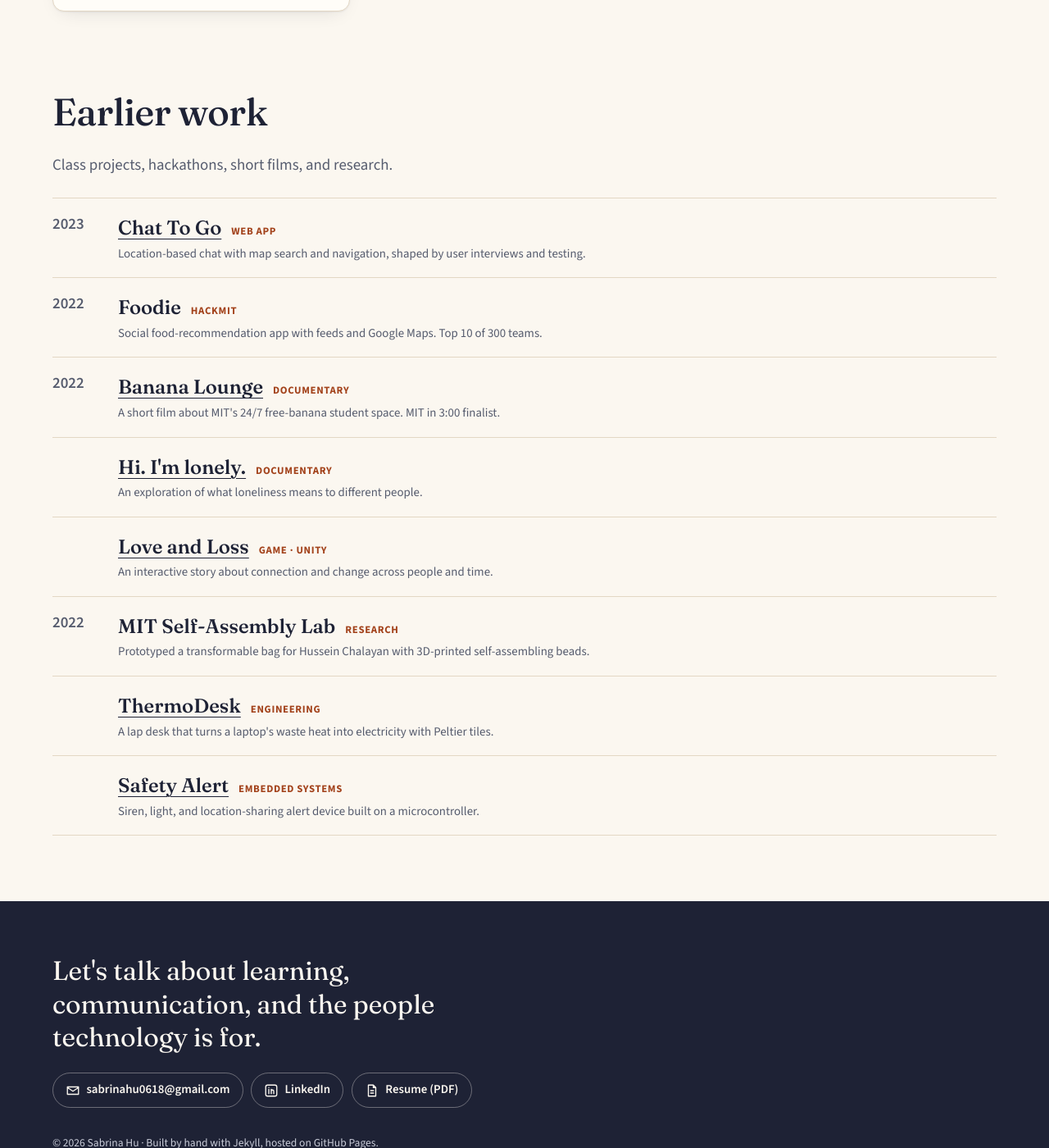
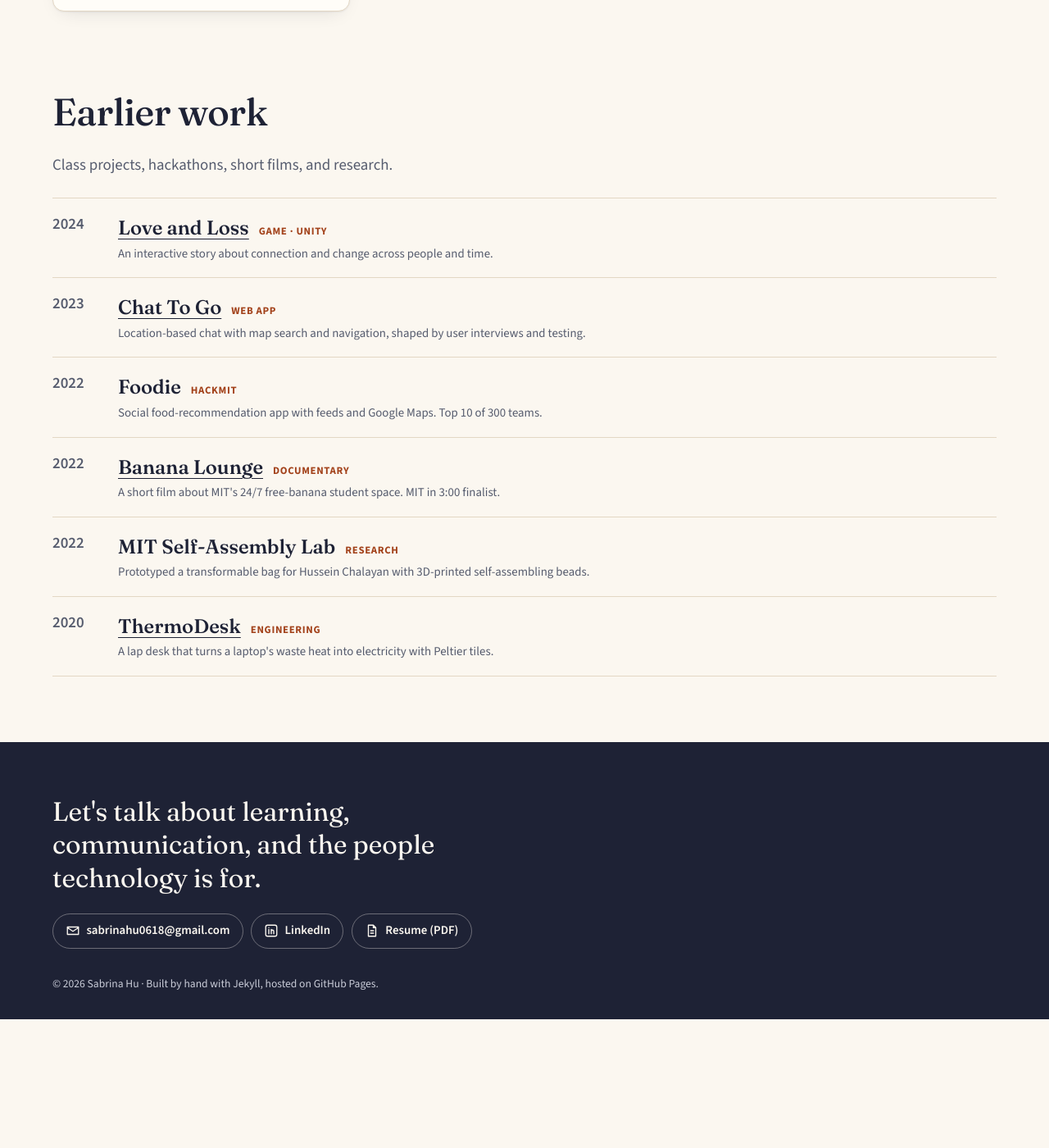
Before and after one commit to sabrinahu618/portfolio, a Jekyll site: the page built from work.html, in a window 1280 px wide and 1400 px high, scrolled down 2400 px. Shown: the whole window at 82% size. Built offline with Jekyll 4.4.1, drawn with Linux system fonts in a browser that asks for light colours; after the commit the page ends 3643 px from its top, so only the background shows below that.

Commit message:
Earlier work: remove two entries, add years, sort newest first
Co-Authored-By: Claude Opus 5.5 <noreply@anthropic.com>
Claude-Session: https://claude.ai/code/session_01HybnYJGYPLDq5hkAYptQSd

```diff
--- a/_data/archive.yml
+++ b/_data/archive.yml
@@ -1,5 +1,10 @@
 # "Earlier work" list at the bottom of the Work page.
 # Keep each line short. `url` is optional.
+- title: Love and Loss
+  year: 2024
+  kind: Game · Unity
+  line: An interactive story about connection and change across people and time.
+  url: https://drive.google.com/file/d/1fzPpMGmgGousgZ0NxzGqoEXBwIlXlaOm/view?usp=sharing
 - title: Chat To Go
   year: 2023
   kind: Web app
@@ -14,27 +19,12 @@
   kind: Documentary
   line: A short film about MIT's 24/7 free-banana student space. MIT in 3:00 finalist.
   url: https://youtu.be/JJZpgoZ4WVk
-- title: "Hi. I'm lonely."
-  year: ""   # TODO: add year
-  kind: Documentary
-  line: An exploration of what loneliness means to different people.
-  url: https://youtu.be/gAq20bT529c
-- title: Love and Loss
-  year: ""   # TODO: add year
-  kind: Game · Unity
-  line: An interactive story about connection and change across people and time.
-  url: https://drive.google.com/file/d/1fzPpMGmgGousgZ0NxzGqoEXBwIlXlaOm/view?usp=sharing
 - title: MIT Self-Assembly Lab
   year: 2022
   kind: Research
   line: Prototyped a transformable bag for Hussein Chalayan with 3D-printed self-assembling beads.
 - title: ThermoDesk
-  year: ""   # TODO: add year
+  year: 2020
   kind: Engineering
   line: A lap desk that turns a laptop's waste heat into electricity with Peltier tiles.
   url: https://docs.google.com/presentation/d/1WdMXBlV4R9HcZREURxEcLxtFyGxORO5dVTozTQBKQhU/edit?usp=sharing
-- title: Safety Alert
-  year: ""   # TODO: add year
-  kind: Embedded systems
-  line: Siren, light, and location-sharing alert device built on a microcontroller.
-  url: https://608dev-2.net/sandbox/sc/team63/finalreport/finalreport.md.html
```
